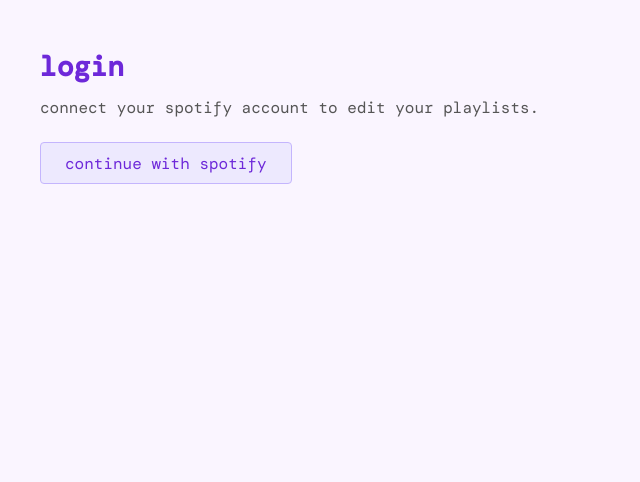
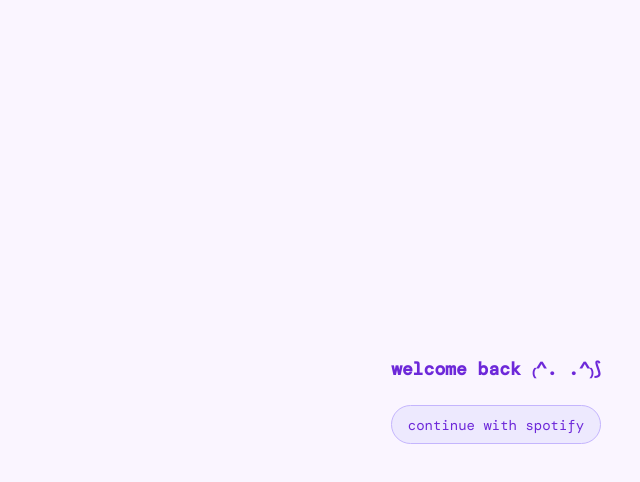
Before and after one commit to jadeshenker/jener-playlist, a Next.js app: page /login in a window 1280 px wide. Shown: the top 482 px of the page, without its empty margins (144-784 px from the left). Built offline with nearby package versions, Linux system fonts and the light colour scheme; no server answers; a web font is replaced by a local one.

Commit message:
update login pg

```diff
--- a/app/login/page.tsx
+++ b/app/login/page.tsx
@@ -2,11 +2,8 @@
 
 export default function LoginPage() {
   return (
-    <main style={{ padding: "3rem 1.5rem" }}>
-      <h1 style={{ fontSize: 28, margin: 0 }}>login</h1>
-      <p style={{ color: "#555", marginTop: 12 }}>
-        connect your spotify account to edit your playlists.
-      </p>
+    <main style={{ display: "flex", flexDirection: "column", alignItems: "center", justifyContent: "center", minHeight: "100dvh", padding: "3rem 1.5rem" }}>
+      <h1 style={{ fontSize: 18, margin: 0 }}>welcome back ₍^. .^₎⟆</h1>
       <div style={{ marginTop: 24 }}>
         <SignInButton />
       </div>
--- a/components/auth-button.tsx
+++ b/components/auth-button.tsx
@@ -10,12 +10,13 @@
     >
       <button
         style={{
-          padding: "0.6rem 1.5rem",
+          padding: "0.6rem 1rem",
           border: "1.5px solid #c4b5fd",
-          borderRadius: 4,
+          borderRadius: 20,
           background: "#ede9fe",
           color: "#6d28d9",
           cursor: "pointer",
+          fontSize: 14,
         }}
       >
         continue with spotify
```
